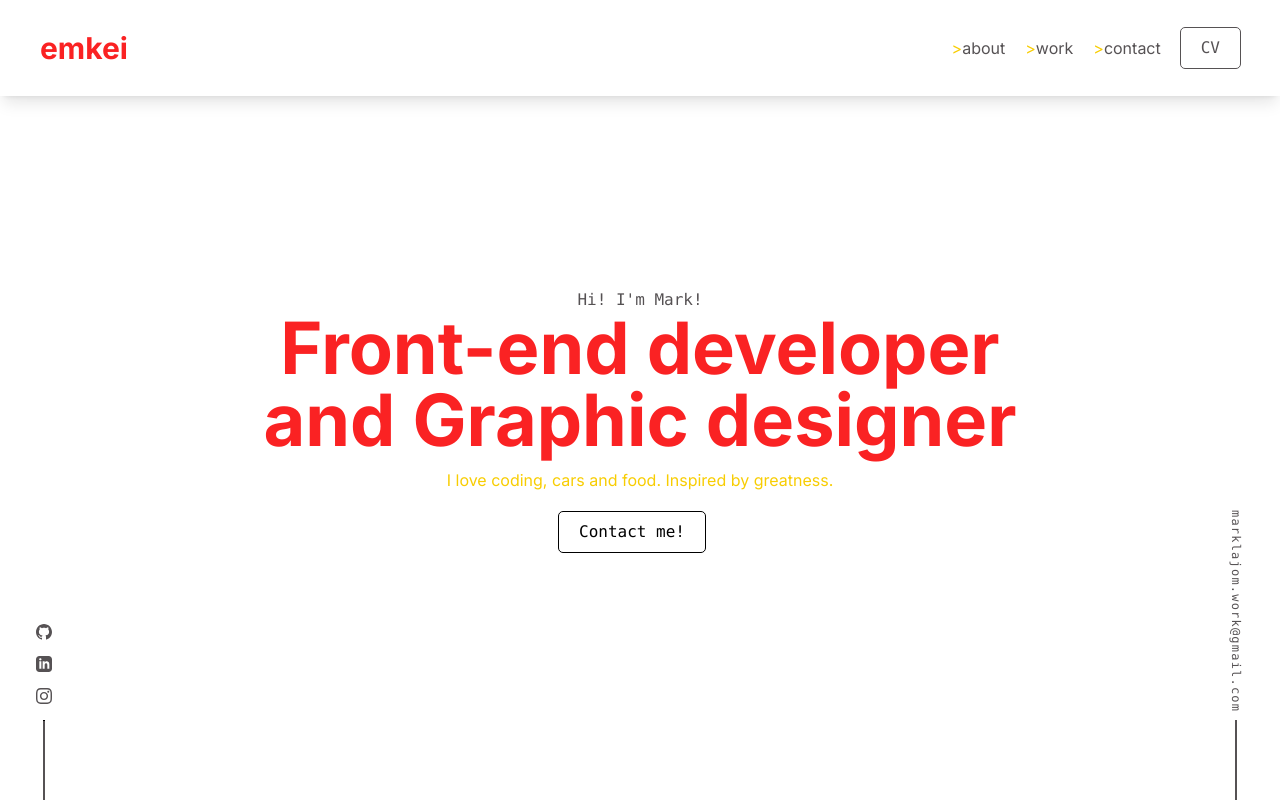
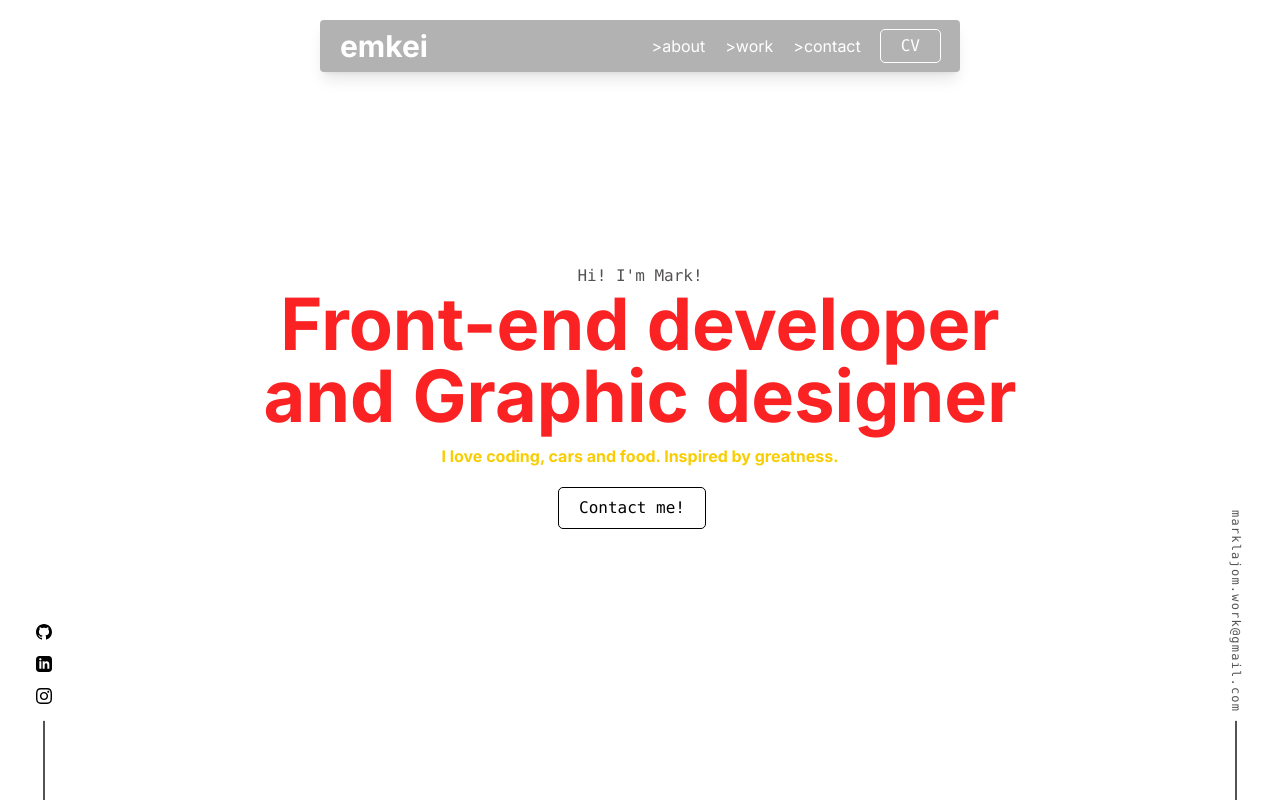
Before and after one commit to emkeiboii/Mark-Lajom-2, a React (Vite) app in the folder reactjs-portfolio/: page / in a window 1280 px wide. Both pictures are taken after a click on the button "confirm". Shown: the top 800 px of the page. Built offline with nearby package versions, Linux system fonts and the light colour scheme.

Commit message:
add change to navbar

```diff
--- a/reactjs-portfolio/src/components/Hero.jsx
+++ b/reactjs-portfolio/src/components/Hero.jsx
@@ -15,7 +15,7 @@ export default function Hero({ primary, secondary }) {
         >
           Front-end developer and Graphic designer
         </h2>
-        <p style={{ color: secondary }}>
+        <p style={{ color: secondary }} className="font-bold">
           I love coding, cars and food. Inspired by greatness.
         </p>
         <button className="font-mono outline  outline-1 rounded text-lavender py-2 px-5 hover:bg-lavender hover:bg-opacity-20 duration-200 ease-out my-5 mr-4">
--- a/reactjs-portfolio/src/components/LSide.jsx
+++ b/reactjs-portfolio/src/components/LSide.jsx
@@ -4,7 +4,7 @@ export default function LSide() {
       <a
         href="https://github.com/emkeiboii"
         target="_blank"
-        className=" duration-200 ease-out fill-dark hover:fill-primary"
+        className=" duration-200 ease-out fill-dark hover:opacity-20"
         rel="noreferrer"
       >
         <svg
@@ -18,12 +18,12 @@ export default function LSide() {
       <a
         href="https://www.linkedin.com/in/mark-lajom-008b9b250/"
         target="_blank"
-        className="duration-200 ease-out fill-dark hover:fill-primary"
+        className="duration-200 ease-out fill-dark hover:opacity-20"
         rel="noreferrer"
       >
         <svg
           xmlns="http://www.w3.org/2000/svg"
-          className="h-4 w-4 fill-current text-white"
+          className="h-4 w-4 fill-current "
           viewBox="0 0 24 24"
         >
           <path d="M19 0h-14c-2.761 0-5 2.239-5 5v14c0 2.761 2.239 5 5 5h14c2.762 0 5-2.239 5-5v-14c0-2.761-2.238-5-5-5zm-11 19h-3v-11h3v11zm-1.5-12.268c-.966 0-1.75-.79-1.75-1.764s.784-1.764 1.75-1.764 1.75.79 1.75 1.764-.783 1.764-1.75 1.764zm13.5 12.268h-3v-5.604c0-3.368-4-3.113-4 0v5.604h-3v-11h3v1.765c1.396-2.586 7-2.777 7 2.476v6.759z" />
@@ -32,12 +32,12 @@ export default function LSide() {
       <a
         href="https://www.instagram.com/emkeiboii/"
         target="_blank"
-        className="duration-200 ease-out fill-dark hover:fill-primary"
+        className="duration-200 ease-out fill-dark hover:opacity-20"
         rel="noreferrer"
       >
         <svg
           xmlns="http://www.w3.org/2000/svg"
-          className="h-4 w-4 fill-current text-white"
+          className="h-4 w-4 fill-current "
           viewBox="0 0 24 24"
         >
           <path d="M12 2.163c3.204 0 3.584.012 4.85.07 3.252.148 4.771 1.691 4.919 4.919.058 1.265.069 1.645.069 4.849 0 3.205-.012 3.584-.069 4.849-.149 3.225-1.664 4.771-4.919 4.919-1.266.058-1.644.07-4.85.07-3.204 0-3.584-.012-4.849-.07-3.26-.149-4.771-1.699-4.919-4.92-.058-1.265-.07-1.644-.07-4.849 0-3.204.013-3.583.07-4.849.149-3.227 1.664-4.771 4.919-4.919 1.266-.057 1.645-.069 4.849-.069zm0-2.163c-3.259 0-3.667.014-4.947.072-4.358.2-6.78 2.618-6.98 6.98-.059 1.281-.073 1.689-.073 4.948 0 3.259.014 3.668.072 4.948.2 4.358 2.618 6.78 6.98 6.98 1.281.058 1.689.072 4.948.072 3.259 0 3.668-.014 4.948-.072 4.354-.2 6.782-2.618 6.979-6.98.059-1.28.073-1.689.073-4.948 0-3.259-.014-3.667-.072-4.947-.196-4.354-2.617-6.78-6.979-6.98-1.281-.059-1.69-.073-4.949-.073zm0 5.838c-3.403 0-6.162 2.759-6.162 6.162s2.759 6.163 6.162 6.163 6.162-2.759 6.162-6.163c0-3.403-2.759-6.162-6.162-6.162zm0 10.162c-2.209 0-4-1.79-4-4 0-2.209 1.791-4 4-4s4 1.791 4 4c0 2.21-1.791 4-4 4zm6.406-11.845c-.796 0-1.441.645-1.441 1.44s.645 1.44 1.441 1.44c.795 0 1.439-.645 1.439-1.44s-.644-1.44-1.439-1.44z" />
--- a/reactjs-portfolio/src/components/Navbar.jsx
+++ b/reactjs-portfolio/src/components/Navbar.jsx
@@ -19,14 +19,13 @@ export default function Navbar({ primary, secondary }) {
 
   return (
     <div
-      className={`flex justify-between px-2 md:py-6 md:px-10 lg:py-6 lg:px-10 items-center sticky ${
+      className={`${
         scrollDirection === "down" ? "-top-24" : "top-0"
-      } h-24 transition-all duration-500 backdrop-blur-sm shadow-lg z-50`}
+      } items-center gap-10 transition-all duration-500 backdrop-filter backdrop-blur-lg bg-opacity-30 shadow-lg flex justify-between sticky mx-10 md:mx-80 lg:mx-80 mt-5 px-5 py-2 rounded bg-black`}
     >
       <Link
         to="hero"
-        style={{ color: primary }}
-        className={`text-xl md:text-3xl lg:text-3xl font-bold cursor-pointer hover:text-opacity-80 duration-200 ease-in-out`}
+        className={`text-xl text-white md:text-2xl lg:text-3xl font-bold cursor-pointer hover:text-opacity-80 duration-200 ease-in-out`}
         spy={true}
         smooth={true}
         offset={-100}
@@ -39,18 +38,18 @@ export default function Navbar({ primary, secondary }) {
           style={hoverNav}
           onMouseEnter={handleMouseEnter}
           onMouseLeave={handleMouseLeave}
-          className="hover:text-primary duration-200 ease-in-out text-dark cursor-pointer"
+          className="duration-300 ease-in-out text-white cursor-pointer hover:opacity-80"
         >
           <Link to="about" spy={true} smooth={true} offset={50} duration={500}>
-            <span style={{ color: secondary }}>&gt;</span>about
+            <span>&gt;</span>about
           </Link>
         </li>
-        <li className="hover:text-primary duration-200 ease-in-out text-dark cursor-pointer">
+        <li className="hover:text-white duration-200 ease-in-out text-white cursor-pointer hover:opacity-80">
           <Link to="work" spy={true} smooth={true} offset={50} duration={500}>
-            <span style={{ color: secondary }}>&gt;</span>work
+            <span>&gt;</span>work
           </Link>
         </li>
-        <li className="hover:text-primary duration-200 ease-in-out text-dark cursor-pointer">
+        <li className="hover:text-white duration-200 ease-in-out text-white cursor-pointer hover:opacity-80">
           <Link
             to="contact"
             spy={true}
@@ -58,13 +57,11 @@ export default function Navbar({ primary, secondary }) {
             offset={50}
             duration={500}
           >
-            <span style={{ color: secondary }}>&gt;</span>contact
+            <span>&gt;</span>contact
           </Link>
         </li>
         <li>
-          <button
-            className={`outline outline-1 rounded text-dark py-2 px-5 hover:bg-${primary} hover:text-${primary} hover:bg-opacity-20 duration-200 ease-out font-mono hidden md:block lg:block`}
-          >
+          <button className="outline outline-1 rounded text-white py-1 px-5 hover:bg-white hover:text-white hover:bg-opacity-20 duration-200 ease-out font-mono hidden lg:block">
             CV
           </button>
         </li>
--- a/reactjs-portfolio/tailwind.config.js
+++ b/reactjs-portfolio/tailwind.config.js
@@ -2,12 +2,12 @@
 export default {
   content: ["./index.html", "./src/**/*.{js,ts,jsx,tsx}"],
   theme: {
-    colors: {
-      dark: "#565254",
-      white: "A5A4AC",
-      grey: "#546A78",
-    },
     extend: {
+      colors: {
+        dark: "#565254",
+        white: "#FFFFFF",
+        grey: "#546A78",
+      },
       fontFamily: {
         body: ["Inter"],
       },
```
